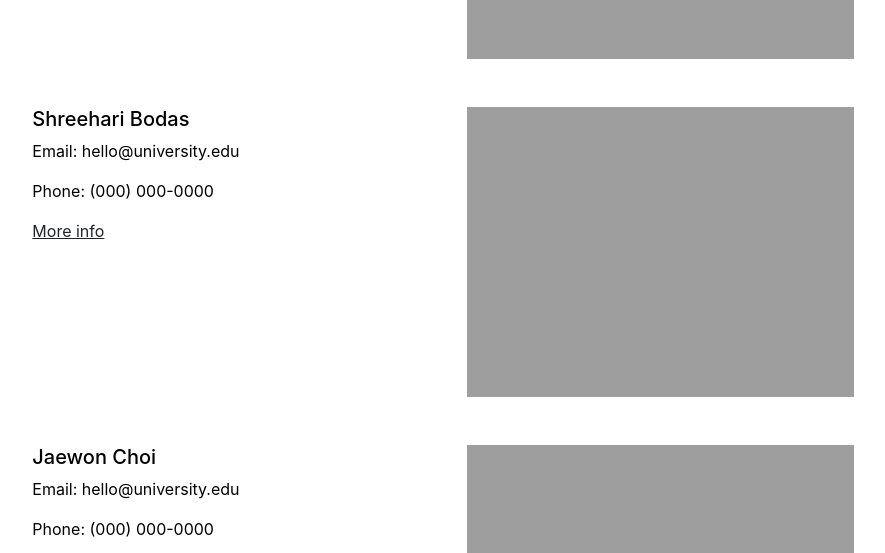
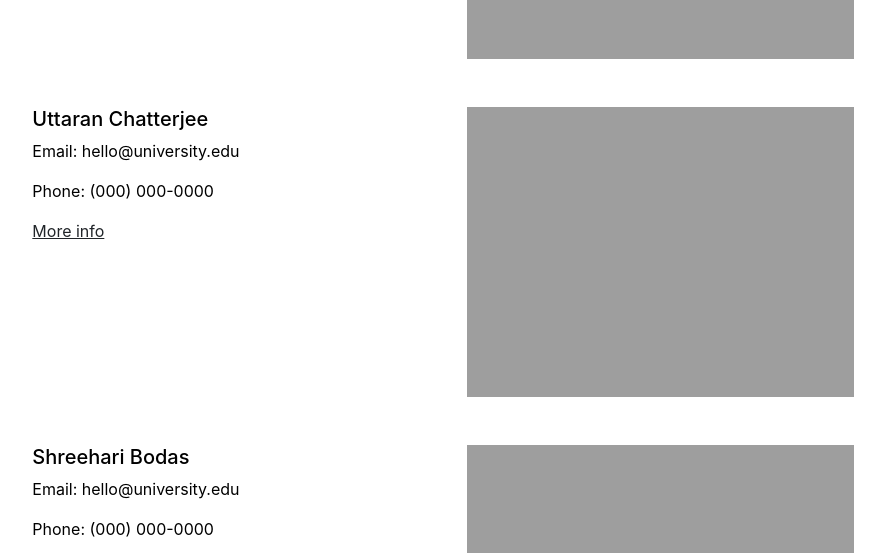
Before and after one commit to stochasticsystemslab/stochasticsystemslab.github.io, a Jekyll site: the page built from people.md, in a window 1280 px wide and 900 px high, scrolled down 1364 px. Shown: the part 153-706 px from the top of the window, without its empty margins (197-1082 px from the left). Built offline with Jekyll 4.4.1, drawn with Linux system fonts in a browser that asks for light colours.

Commit message:
Update settings.yml

```diff
--- a/_data/settings.yml
+++ b/_data/settings.yml
@@ -10,6 +10,7 @@ people:
 - {title: 'Graduate Student', name: 'Xinlong Du', department: 'Edwardson School of Industrial Engineering', institution: 'Purdue University', institution_address: '315 N. Grant St, West Lafayette IN 47906', phone: '(000) 000-0000', email: 'hello@university.edu', office: ' ', image: 'assets/img/graduate-student.jpg', url: 'graduate-student'}
 - {title: 'Graduate Student', name: 'Zihe Zhou', department: 'Edwardson School of Industrial Engineering', institution: 'Purdue University', institution_address: '315 N. Grant St, West Lafayette IN 47906', phone: '(000) 000-0000', email: 'hello@university.edu', office: ' ', image: 'assets/img/graduate-student.jpg', url: 'graduate-student'}
 - {title: 'Graduate Student', name: 'Sharan Srinivasan', department: 'School of Electrical and Computer Engineering', institution: 'Purdue University', institution_address: '315 N. Grant St, West Lafayette IN 47906', phone: '(000) 000-0000', email: 'hello@university.edu', office: ' ', image: 'assets/img/graduate-student.jpg', url: 'graduate-student'}
+- {title: 'Graduate Student', name: 'Uttaran Chatterjee', department: 'Edwardson School of Industrial Engineering', institution: 'Purdue University', institution_address: '315 N. Grant St, West Lafayette IN 47906', phone: '(000) 000-0000', email: 'hello@university.edu', office: ' ', image: 'assets/img/graduate-student.jpg', url: 'graduate-student'}
 - {title: 'Visiting Student', name: 'Shreehari Bodas', department: 'Mathematics', institution: 'University of Amsterdam', institution_address: '315 N. Grant St., West Lafayette IN 47906', phone: '(000) 000-0000', email: 'hello@university.edu', office: 'Science Building 505', image: 'assets/img/lab-technician.jpg', url: ''}
 - {title: 'Visiting Student', name: 'Jaewon Choi', department: 'Industrial Engineering', institution: 'Postech Korea', institution_address: '315 N. Grant St., West Lafayette IN 47906', phone: '(000) 000-0000', email: 'hello@university.edu', office: 'Science Building 505', image: 'assets/img/lab-technician.jpg', url: ''}
 - {title: 'Visiting Student', name: 'B. Pon Kailash Raj', department: 'Mathematics', institution: 'Indian Institute of Science', institution_address: '315 N. Grant St., West Lafayette IN 47906', phone: '(000) 000-0000', email: 'hello@university.edu', office: 'Science Building 505', image: 'assets/img/lab-technician.jpg', url: ''}
```
